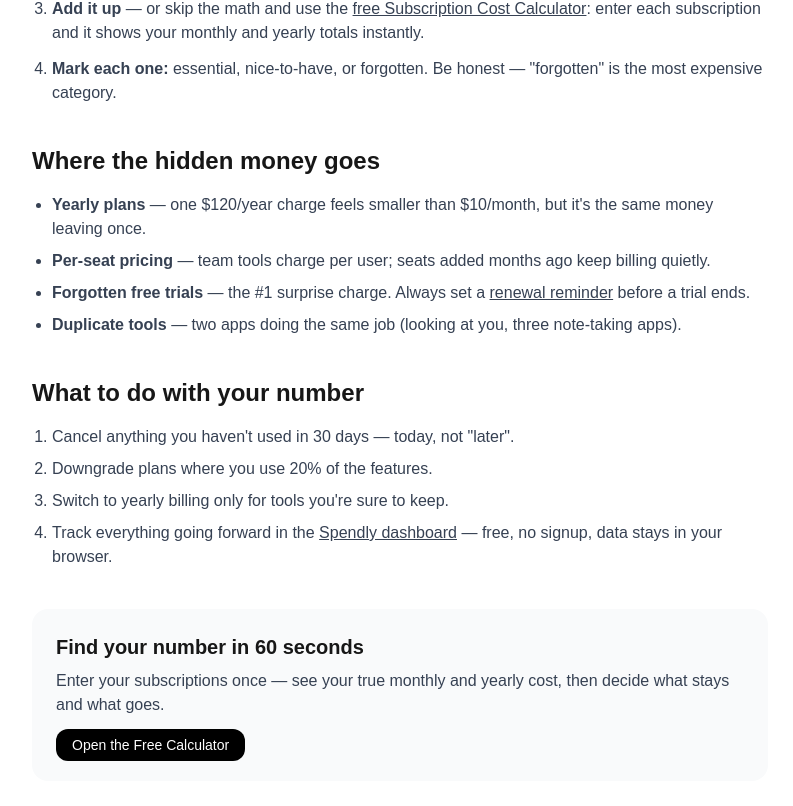
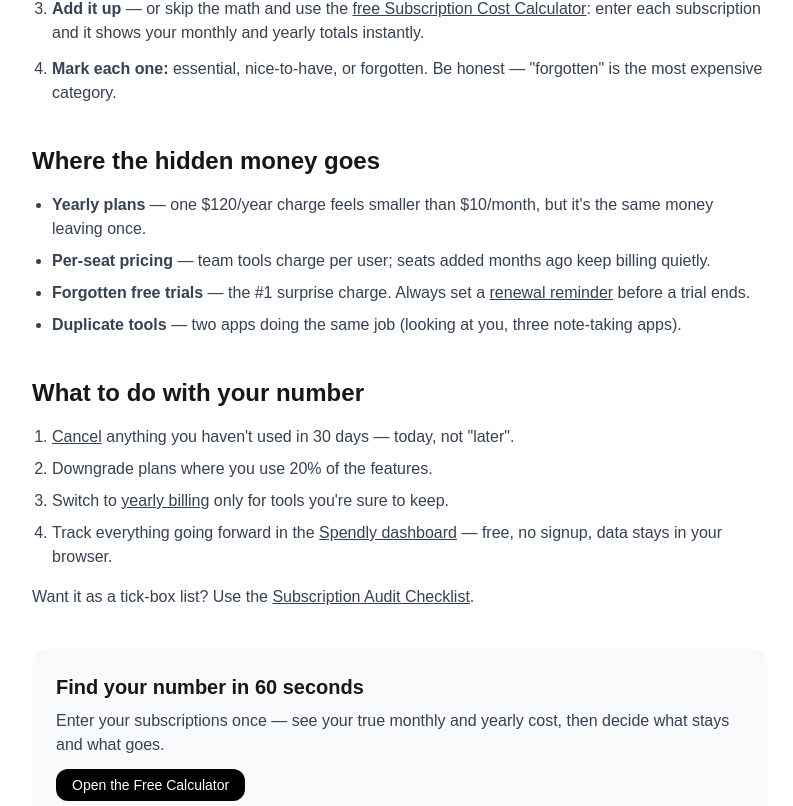
Before and after one commit to sbrstone786-cloud/spendly, a Next.js app: page /how-much-am-i-spending-on-subscriptions in a window 1280 px wide. Shown: the part 435-1241 px from the top of the page, without its empty margins (240-1033 px from the left). Built offline with nearby package versions, Linux system fonts and the light colour scheme.

Commit message:
add internal links to spending guide

```diff
--- a/app/how-much-am-i-spending-on-subscriptions/page.tsx
+++ b/app/how-much-am-i-spending-on-subscriptions/page.tsx
@@ -127,9 +127,9 @@ export default function SubscriptionSpendingPage() {
         <section className="mt-10">
           <h2 className="text-2xl font-bold">What to do with your number</h2>
           <ol className="mt-4 list-decimal pl-5 space-y-2 text-gray-700">
-            <li>Cancel anything you haven't used in 30 days — today, not "later".</li>
+            <li><Link href="/how-to-cancel-a-subscription" className="font-medium underline">Cancel</Link> anything you haven't used in 30 days — today, not "later".</li>
             <li>Downgrade plans where you use 20% of the features.</li>
-            <li>Switch to yearly billing only for tools you're sure to keep.</li>
+            <li>Switch to <Link href="/annual-vs-monthly-subscription" className="font-medium underline">yearly billing</Link> only for tools you're sure to keep.</li>
             <li>
               Track everything going forward in the{" "}
               <Link href="/dashboard" className="font-medium underline">
@@ -138,6 +138,7 @@ export default function SubscriptionSpendingPage() {
               — free, no signup, data stays in your browser.
             </li>
           </ol>
+          <p className="mt-4 text-gray-700">Want it as a tick-box list? Use the <Link href="/subscription-audit-checklist" className="font-medium underline">Subscription Audit Checklist</Link>.</p>
         </section>
 
         <section className="mt-10 rounded-2xl bg-gray-50 p-6">
```
